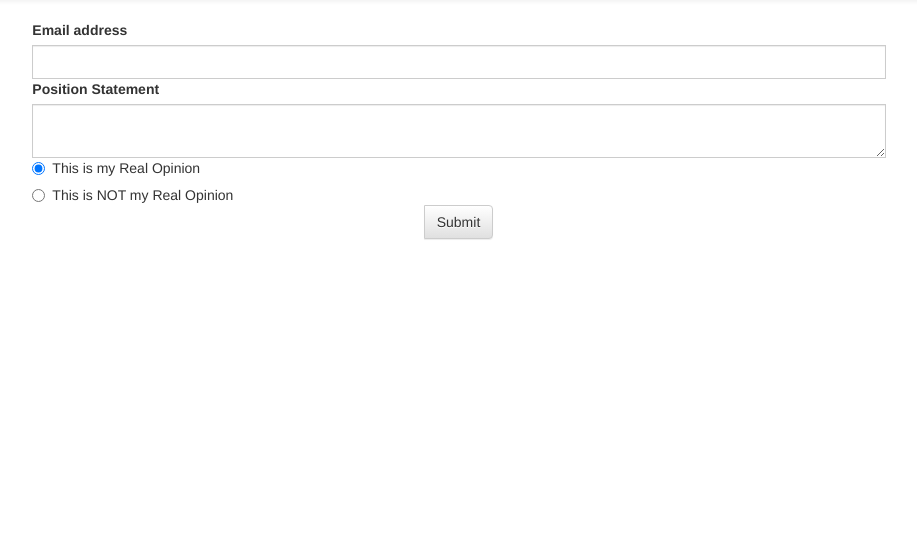
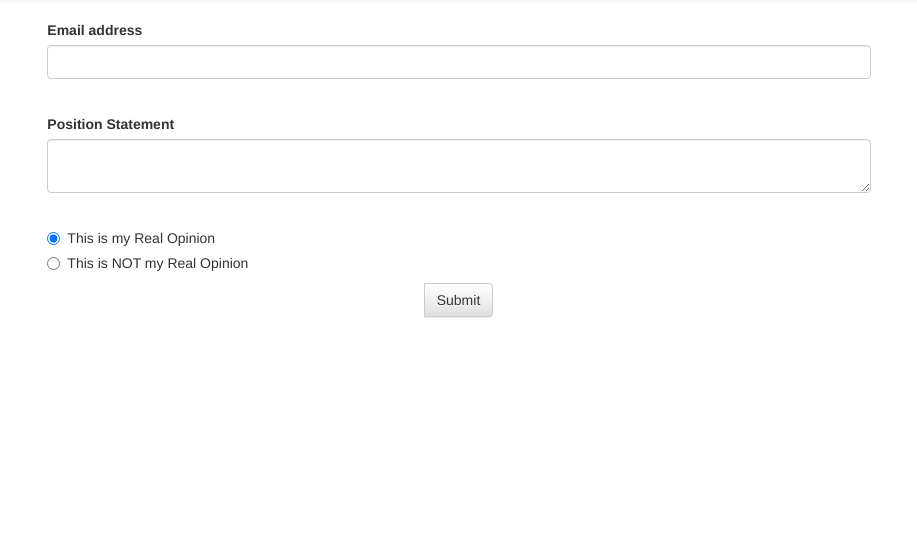
Before and after one commit to AABoyles/Muster, a PHP site: page /submit in a window 1280 px wide. Shown: the part 52-609 px from the top of the page, without its empty margins (181-1098 px from the left). Run offline with PHP 8.4, Linux system fonts and the light colour scheme; some libraries are stand-ins or nearby versions.

Commit message:
fixes...

```diff
--- a/api/submit.php
+++ b/api/submit.php
@@ -3,5 +3,3 @@
 require("../creds.php");
 
 $result = mysqli_query($db, "INSERT INTO  `submission` (`email`, `content`, `realop`) VALUES ('".$_POST['email']."','".$_POST['essay']."',".$_POST['realop'].")");
-
-exit(json_encode(array("success"=>TRUE)));
--- a/index.php
+++ b/index.php
@@ -2,6 +2,7 @@
 <html>
     <head>
         <title>Muster</title>
+        <meta name="viewport" content="width=device-width, initial-scale=1">
         <link rel="stylesheet" href="https://cdnjs.cloudflare.com/ajax/libs/twitter-bootstrap/3.3.5/css/bootstrap.min.css" type="text/css" />
         <link rel="stylesheet" href="https://cdnjs.cloudflare.com/ajax/libs/twitter-bootstrap/3.3.5/css/bootstrap-theme.min.css" type="text/css" />
         <style>
--- a/main.js
+++ b/main.js
@@ -2,11 +2,20 @@ $(function(){
     $(".voteReal, .voteFake").click(function(){
         var $this = $(this);
         $.post("api/vote.php", {id: this.id, real: $this.hasClass("voteReal")}, function(ret){
-            console.log(ret);
             var newhtml = "Votes for Real: " + ret["votesReal"] + "<br />" + "Votes for Fake: " + ret["votesFake"] + "<br />" + "Was it Real? " + (ret["isReal"]=="1" ? "YUP." : "NOPE.");
             $this.parent().fadeOut(400, function(){
                 $(this).html(newhtml).fadeIn();
             });
         }, "json");
     });
+    $("#submit").click(function(){
+        $.post("api/submit.php", {
+            email:$("#email").val(),
+            essay:$("#essay").val(),
+            realop:$("#realop").is(":checked")?1:0
+        }, function(ret){
+            alert("Success!");
+            window.location = window.location.origin;
+        }, "json");
+    });
 });
--- a/submit/index.php
+++ b/submit/index.php
@@ -35,13 +35,17 @@
         </nav>
         <div id="main" class="container-fluid">
           <div class="row">
-            <div class="col-md-8 col-md-offset-2 input-group form-horizontal">
-              <form method="POST" action="/api/submit.php">
-                <label for="email">Email address</label>
-                <input name="email" id="email" type="email" class="form-control"><br />
+            <div class="col-md-8 col-md-offset-2">
+              <form>
+                <div class="form-group">
+                  <label for="email">Email address</label>
+                  <input name="email" id="email" type="email" class="form-control"><br />
+                </div>
 
-                <label for="essay">Position Statement</label>
-                <textarea name="essay" id="essay" class="form-control"></textarea><br />
+                <div class="form-group">
+                  <label for="essay">Position Statement</label>
+                  <textarea name="essay" id="essay" class="form-control"></textarea><br />
+                </div>
 
                 <div class="radio">
                   <label>
@@ -56,7 +60,8 @@
                   </label>
                 </div>
 
-                <span class="input-group-btn" style="text-align:center;"><button class="btn btn-default" type="submit">Submit</button></span>
+                <span class="input-group-btn" style="text-align:center;"><button id="submit-position" class="btn btn-default">Submit</button></span>
+
               </form>
             </div>
           </div>
@@ -71,4 +76,5 @@
     </body>
     <script type="text/javascript" src="https://cdnjs.cloudflare.com/ajax/libs/jquery/2.1.4/jquery.min.js"></script>
     <script src="https://cdnjs.cloudflare.com/ajax/libs/twitter-bootstrap/3.3.5/js/bootstrap.min.js"></script>
+    <script src="../main.js"></script>
 </html>
```
